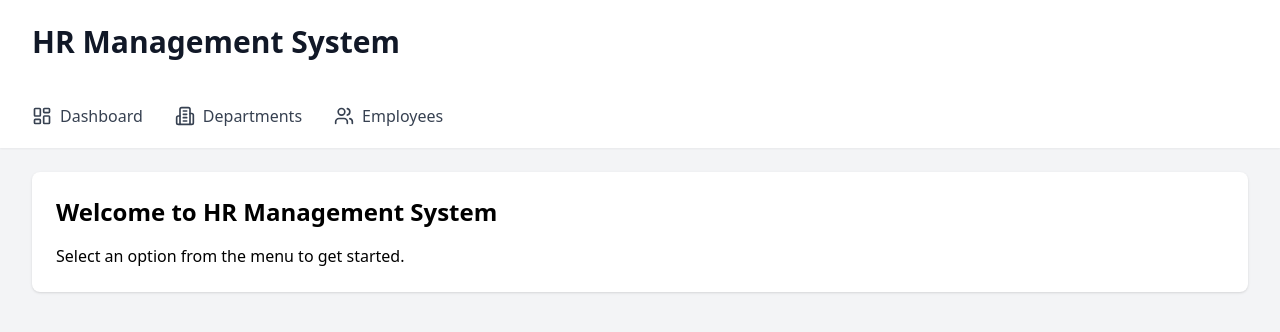
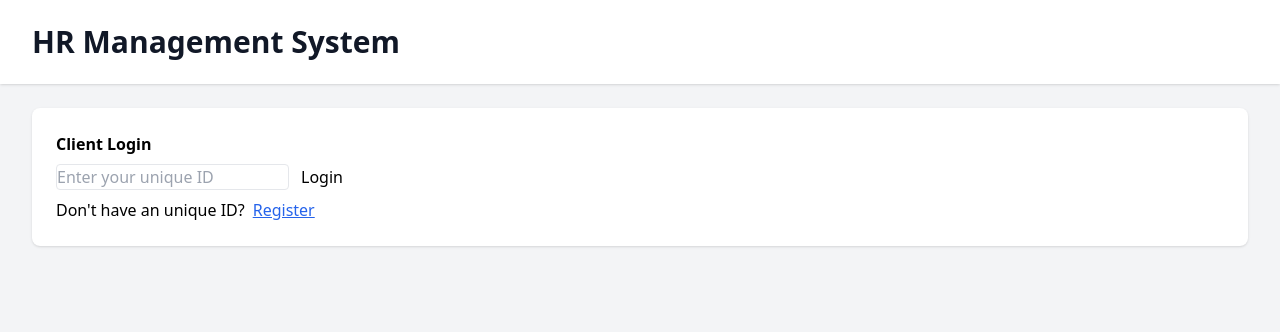
Before and after one commit to phoebeww/100-of-100-client-team, a React (Vite) app: page / in a window 1280 px wide. Shown: the top 332 px of the page. Built offline with nearby package versions, Linux system fonts and the light colour scheme.

Commit message:
add login, register logic

```diff
--- a/src/App.tsx
+++ b/src/App.tsx
@@ -1,5 +1,9 @@
+// App.tsx
 import { BrowserRouter as Router, Routes, Route } from 'react-router-dom';
+import { useState } from 'react';
 import MainLayout from './layouts/MainLayout';
+import LoginPage from './components/LoginPage';
+import RegisterPage from './components/RegisterPage';
 
 const Home = () => (
     <div>
@@ -9,14 +13,25 @@ const Home = () => (
 );
 
 function App() {
+    const [isAuthenticated, setIsAuthenticated] = useState(false);
+
     return (
         <Router>
-      <MainLayout>
+            {isAuthenticated ? (
+                <MainLayout isAuthenticated={isAuthenticated}>
                     <Routes>
-          <Route path="/" element={<Home />} />
-          {/* add more later */}
+                        <Route path="/main" element={<Home />} />
+                        {/* Add other protected routes here */}
                     </Routes>
                 </MainLayout>
+            ) : (
+                <MainLayout isAuthenticated={isAuthenticated}>
+                    <Routes>
+                        <Route path="/" element={<LoginPage setIsAuthenticated={setIsAuthenticated} />} />
+                        <Route path="/register" element={<RegisterPage />} />
+                    </Routes>
+                </MainLayout>
+            )}
         </Router>
     );
 }
--- /dev/null
+++ b/src/components/LoginPage.tsx
@@ -0,0 +1,46 @@
+import React, { useState } from 'react';
+import {Link} from "react-router-dom";
+
+interface LoginPageProps {
+    setIsAuthenticated: React.Dispatch<React.SetStateAction<boolean>>;
+}
+
+const LoginPage: React.FC<LoginPageProps> = ({ setIsAuthenticated }) => {
+    const [uniqueId, setUniqueId] = useState('');
+    const [message, setMessage] = useState('');
+
+    const handleLogin = () => {
+        // Simulate a test case by checking if the unique ID matches a specific value
+        if (uniqueId === 'test123') {
+            setIsAuthenticated(true);
+            setMessage('');
+        } else {
+            setMessage('Login failed. Please check your ID and try again.');
+        }
+    };
+
+    return (
+      <div className="login-page">
+          <div>
+              <h2 className="font-bold">Client Login</h2>
+              <input
+                type="text"
+                placeholder="Enter your unique ID"
+                value={uniqueId}
+                onChange={(e) => setUniqueId(e.target.value)}
+                className="border border-gray rounded mt-2"
+              />
+              <button onClick={handleLogin} className="ml-3">Login</button>
+              {message && <p>{message}</p>}
+              <div className="mt-2 flex items-center space-x-2">
+                  <p>Don't have an unique ID?</p>
+                  <Link to="/register">
+                      <button className="text-blue-600 underline">Register</button>
+                  </Link>
+              </div>
+          </div>
+      </div>
+    );
+};
+
+export default LoginPage;
--- /dev/null
+++ b/src/components/RegisterPage.tsx
@@ -0,0 +1,45 @@
+import React, {useState} from 'react';
+import {Link} from "react-router-dom";
+
+const RegisterPage: React.FC = () => {
+  const [clientName, setClientName] = useState('');
+  const [message, setMessage] = useState('');
+  const [showLoginLink, setShowLoginLink] = useState(false);
+
+  const handleRegister = () => {
+    if (clientName) {
+      const mockId = 'test123';
+      // setGeneratedId(mockId);
+      setMessage('Registration successful! Your unique ID is: ' + mockId);
+      setShowLoginLink(true);
+    } else {
+      setMessage('Please enter your name.');
+    }
+  };
+  // above logic need to be replaced by the actual logic to call backend api
+
+  return (
+    <div className="register-page">
+      <h2 className="font-bold">Registration</h2>
+      <input
+        type="text"
+        placeholder="Enter Organization Name"
+        style={{width: '17%'}}
+        value={clientName}
+        onChange={(e) => setClientName(e.target.value)}
+        className="border border-gray rounded mt-2"
+      />
+      <button onClick={handleRegister} className="ml-3">Register</button>
+      {message && <p className="mt-2">{message}</p>}
+      {showLoginLink && (
+        <div className="flex items-center space-x-2 mt-2">
+          <Link to="/">
+            <button className="text-blue-600 underline">Back to Login</button>
+          </Link>
+        </div>
+      )}
+    </div>
+  );
+};
+
+export default RegisterPage;
--- a/src/layouts/MainLayout.tsx
+++ b/src/layouts/MainLayout.tsx
@@ -1,12 +1,15 @@
+// MainLayout.tsx
 import React from 'react';
 import { Link } from 'react-router-dom';
 import { AlertCircle, Users, Building2, LayoutDashboard } from 'lucide-react';
-import { Alert, AlertDescription, AlertTitle } from "@/components/ui/alert";
+import { Alert, AlertDescription, AlertTitle } from '@/components/ui/alert';
+
 interface MainLayoutProps {
   children: React.ReactNode;
+  isAuthenticated: boolean;
 }
 
-const MainLayout: React.FC<MainLayoutProps> = ({ children }) => {
+const MainLayout: React.FC<MainLayoutProps> = ({ children, isAuthenticated }) => {
   return (
     <div className="min-h-screen bg-gray-100">
       {/* Header */}
@@ -20,6 +23,8 @@ const MainLayout: React.FC<MainLayoutProps> = ({ children }) => {
         </div>
       </header>
 
+      {isAuthenticated ? (
+        <>
           {/* Navigation */}
           <nav className="bg-white shadow-sm">
             <div className="mx-auto max-w-7xl px-4 sm:px-6 lg:px-8">
@@ -55,10 +60,24 @@ const MainLayout: React.FC<MainLayoutProps> = ({ children }) => {
           <main>
             <div className="mx-auto max-w-7xl px-4 py-6 sm:px-6 lg:px-8">
               <div className="bg-white rounded-lg shadow p-6">
+                <div>
+                  <h1 className="text-2xl font-bold mb-4">Welcome to HR Management System</h1>
+                  <p>Select an option from the menu to get started.</p>
+                </div>
+              </div>
+            </div>
+          </main>
+        </>
+      ) : (
+        // Only display login or register content when not authenticated
+        <main>
+          <div className="mx-auto max-w-7xl px-4 py-6 sm:px-6 lg:px-8">
+            <div className="bg-white rounded-lg shadow p-6">
               {children}
             </div>
           </div>
         </main>
+      )}
 
       {/* Error Alert Component */}
       <div className="fixed bottom-4 right-4">
```
Lines whose indentation alone changed are shown as unchanged.
